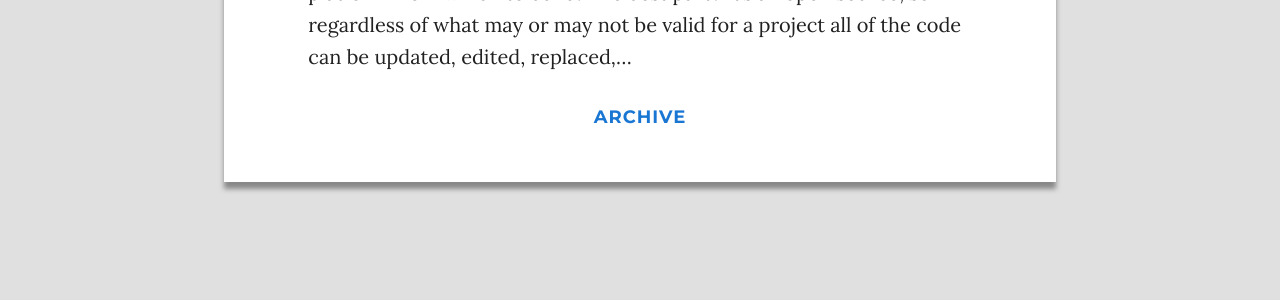
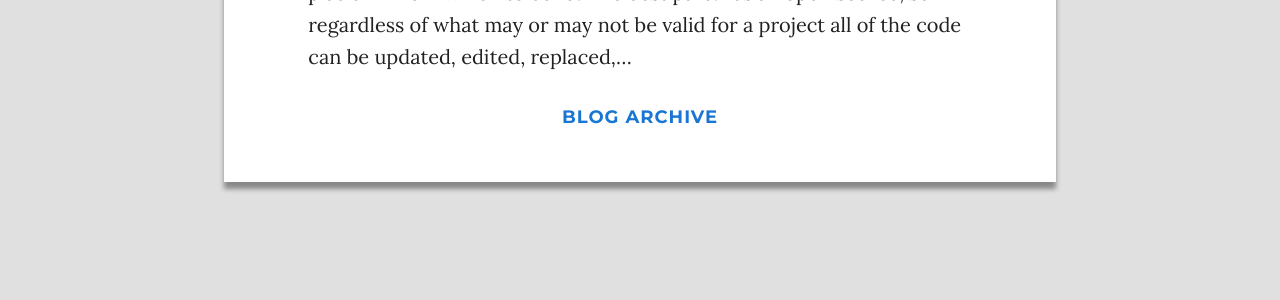
Before and after one commit to WilloWispGames/WilloWispGames.github.io, a Jekyll site: the page built from index.html, in a window 1280 px wide and 900 px high, scrolled down 1827 px. Shown: the part 154-454 px from the top of the window. Built offline with Jekyll 4.4.1, drawn with Linux system fonts in a browser that asks for light colours; nearby versions of some CDN libraries; comment, search, counter and statistics services are not loaded.

Commit message:
Revert linkage

```diff
--- a/_includes/latest-post.html
+++ b/_includes/latest-post.html
@@ -20,7 +20,7 @@
 
         {{ post.content | truncatewords: site.post-preview-words | strip_html | markdownify }}
 
-        <h4><a href="{{site.baseurl}}#blog">Archive</a></h4>
+        <h4><a href="{{site.baseurl}}/blog/">Blog Archive</a></h4>
 
       </div>
     </div>
```
